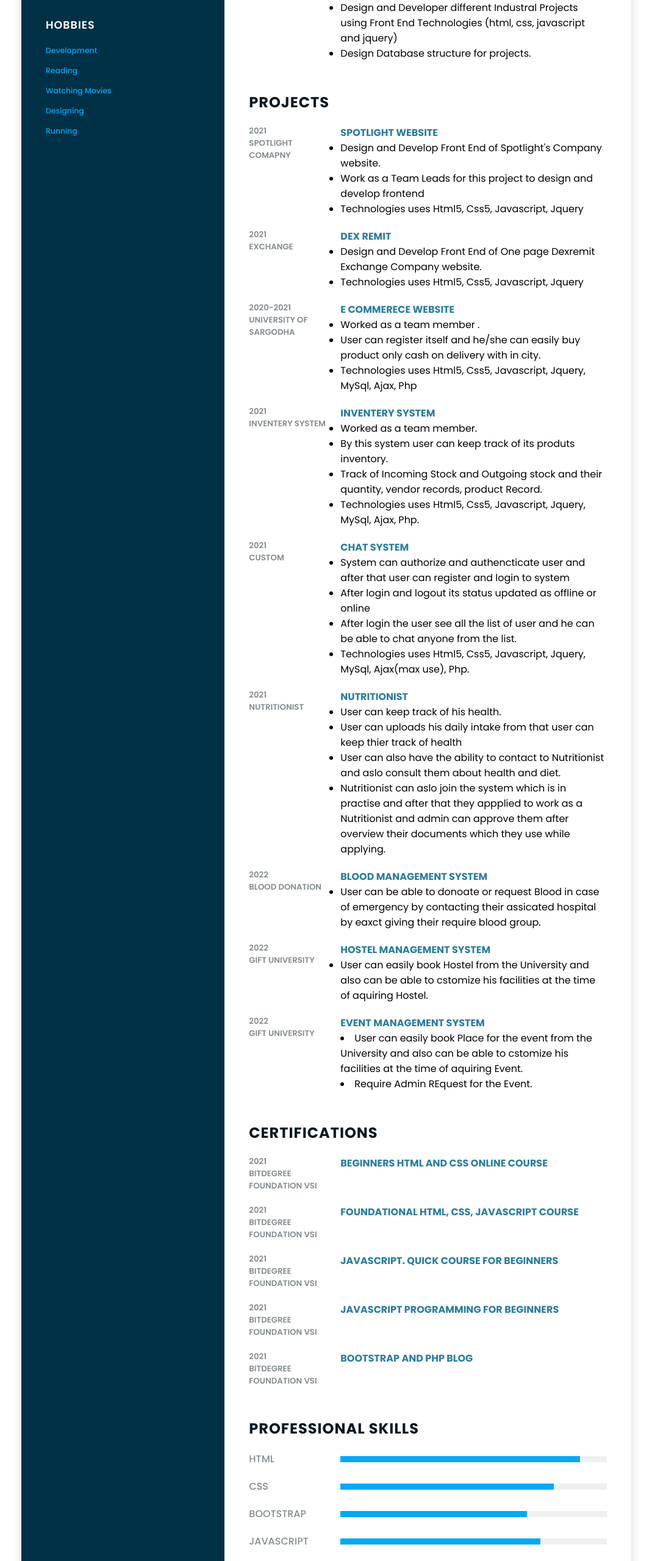
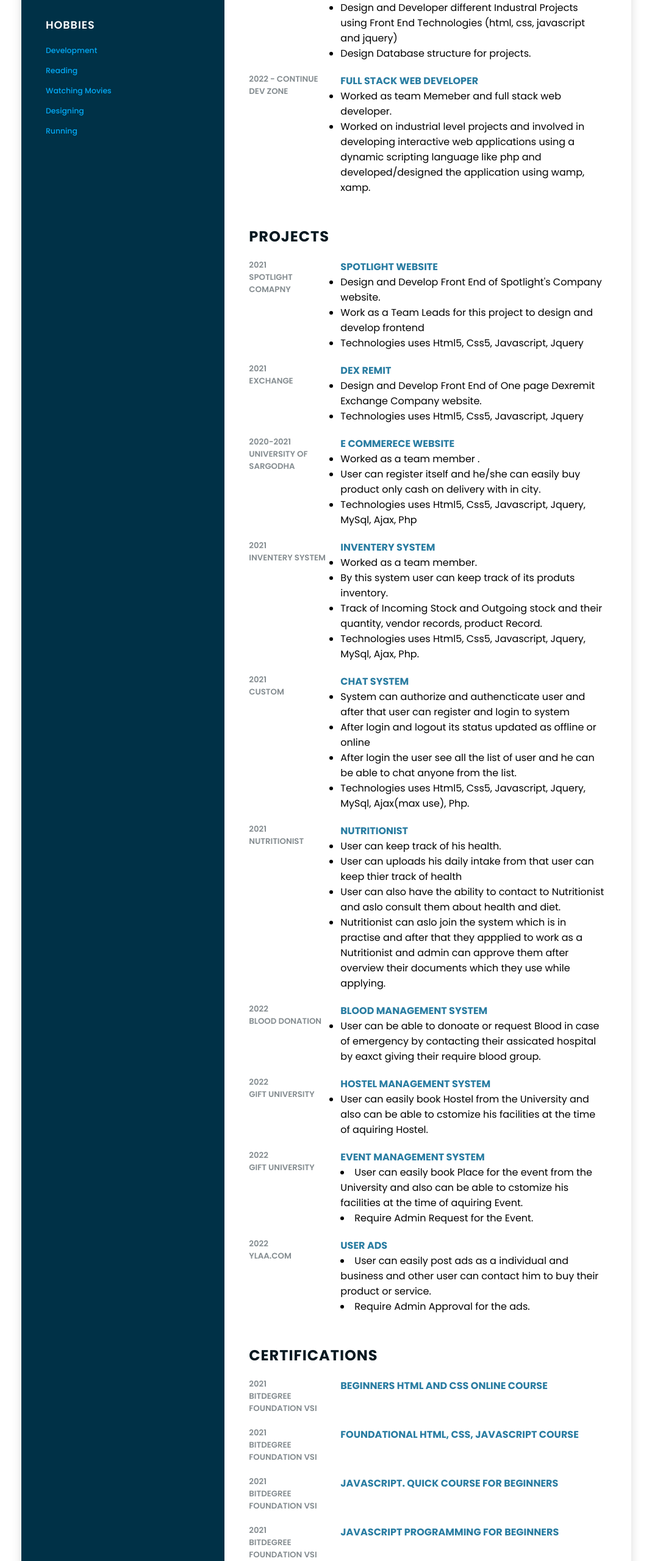
Before and after one commit to CaptainArslan/cv.github.io, a plain HTML site: page index.html in a window 1280 px wide. Shown: the part 980-3540 px from the top of the page at 61% size, without its empty margins (105-1174 px from the left). Drawn offline with Linux system fonts and the light colour scheme.

Commit message:
update index.html
Updated

```diff
--- a/index.html
+++ b/index.html
@@ -8,8 +8,10 @@
     <title>CV</title>
     <link rel="preconnect" href="https://fonts.googleapis.com">
     <link rel="preconnect" href="https://fonts.gstatic.com" crossorigin>
-    <link href="https://fonts.googleapis.com/css2?family=Poppins:wght@100;200;300;400;500;600;700;900&display=swap" rel="stylesheet">
-    <link rel="stylesheet" href="https://pro.fontawesome.com/releases/v5.10.0/css/all.css" integrity="sha384-AYmEC3Yw5cVb3ZcuHtOA93w35dYTsvhLPVnYs9eStHfGJvOvKxVfELGroGkvsg+p" crossorigin="anonymous" />
+    <link href="https://fonts.googleapis.com/css2?family=Poppins:wght@100;200;300;400;500;600;700;900&display=swap"
+        rel="stylesheet">
+    <link rel="stylesheet" href="https://pro.fontawesome.com/releases/v5.10.0/css/all.css"
+        integrity="sha384-AYmEC3Yw5cVb3ZcuHtOA93w35dYTsvhLPVnYs9eStHfGJvOvKxVfELGroGkvsg+p" crossorigin="anonymous" />
     <link rel="stylesheet" href="style.css">
 </head>
 
@@ -121,9 +123,12 @@
                 </p>
                     <br><br><br><br> -->
                 <p>
-                    To become an important resource for an organization that provides challenges, make positive contribution towards the
-                    given position, increase the wealth of the organization and my professional skills to enhance my professional growth in the respected
-                    field. To secure a challenging position in a reputable organization to expand my learnings, knowledge, and skills.
+                    To become an important resource for an organization that provides challenges, make positive
+                    contribution towards the
+                    given position, increase the wealth of the organization and my professional skills to enhance my
+                    professional growth in the respected
+                    field. To secure a challenging position in a reputable organization to expand my learnings,
+                    knowledge, and skills.
                 </p>
             </div>
 
@@ -142,7 +147,8 @@
                         <ul>
                             <li>Worked as team member in developing Front end of Website and Web apps.</li>
                             <li>Mainly design to provide platorm for an easy interacton between user and system.</li>
-                            <li>Design websites using Front-End Technologies Html, Css, Bootsrap, JavaScript and Jquery.</li>
+                            <li>Design websites using Front-End Technologies Html, Css, Bootsrap, JavaScript and Jquery.
+                            </li>
                         </ul>
                     </div>
                 </div>
@@ -186,10 +192,28 @@
                                 Design and Developer different Industral Projects.
                             </li>
                             <li>
-                                Design and Developer different Industral Projects using Front End Technologies (html, css, javascript and jquery)
+                                Design and Developer different Industral Projects using Front End Technologies (html,
+                                css, javascript and jquery)
                             </li>
                             <li>
                                 Design Database structure for projects.
+                            </li>
+                        </ul>
+                    </div>
+                </div>
+                <div class="box">
+                    <div class="year_company">
+                        <h5>2022 - Continue</h5>
+                        <h5>Dev Zone</h5>
+                    </div>
+                    <div class="text">
+                        <h4>Full Stack Web developer</h4>
+                        <ul>
+                            <li>Worked as team Memeber and full stack web developer.</li>
+                            <li>
+                                Worked on industrial level projects and involved in developing
+                                interactive web applications using a dynamic scripting language like php
+                                and developed/designed the application using wamp, xamp.
                             </li>
                         </ul>
                     </div>
@@ -238,7 +262,8 @@
                         <h4>E Commerece Website</h4>
                         <ul>
                             <li>Worked as a team member .</li>
-                            <li> User can register itself and he/she can easily buy product only cash on delivery with in city.</li>
+                            <li> User can register itself and he/she can easily buy product only cash on delivery with
+                                in city.</li>
                             <li>Technologies uses Html5, Css5, Javascript, Jquery, MySql, Ajax, Php</li>
                         </ul>
                     </div>
@@ -253,7 +278,8 @@
                         <ul>
                             <li>Worked as a team member.</li>
                             <li>By this system user can keep track of its produts inventory.</li>
-                            <li>Track of Incoming Stock and Outgoing stock and their quantity, vendor records, product Record.</li>
+                            <li>Track of Incoming Stock and Outgoing stock and their quantity, vendor records, product
+                                Record.</li>
                             <li>Technologies uses Html5, Css5, Javascript, Jquery, MySql, Ajax, Php.</li>
                         </ul>
                     </div>
@@ -266,9 +292,11 @@
                     <div class="text">
                         <h4>Chat System</h4>
                         <ul>
-                            <li>System can authorize and authencticate user and after that user can register and login to system</li>
+                            <li>System can authorize and authencticate user and after that user can register and login
+                                to system</li>
                             <li>After login and logout its status updated as offline or online</li>
-                            <li>After login the user see all the list of user and he can be able to chat anyone from the list.</li>
+                            <li>After login the user see all the list of user and he can be able to chat anyone from the
+                                list.</li>
                             <li>Technologies uses Html5, Css5, Javascript, Jquery, MySql, Ajax(max use), Php.</li>
                         </ul>
                     </div>
@@ -284,8 +312,11 @@
                         <ul>
                             <li>User can keep track of his health.</li>
                             <li>User can uploads his daily intake from that user can keep thier track of health</li>
-                            <li>User can also have the ability to contact to Nutritionist and aslo consult them about health and diet.</li>
-                            <li>Nutritionist can aslo join the system which is in practise and after that they appplied to work as a  Nutritionist and admin can approve them after overview their documents which they use while applying.</li>
+                            <li>User can also have the ability to contact to Nutritionist and aslo consult them about
+                                health and diet.</li>
+                            <li>Nutritionist can aslo join the system which is in practise and after that they appplied
+                                to work as a Nutritionist and admin can approve them after overview their documents
+                                which they use while applying.</li>
                         </ul>
                     </div>
                 </div>
@@ -298,7 +329,8 @@
                     <div class="text">
                         <h4>Blood Management System</h4>
                         <ul>
-                            <li>User can be able to donoate or request Blood in case of emergency by contacting their assicated hospital by eaxct giving their require blood group.</li>
+                            <li>User can be able to donoate or request Blood in case of emergency by contacting their
+                                assicated hospital by eaxct giving their require blood group.</li>
                         </ul>
                     </div>
                 </div>
@@ -311,7 +343,8 @@
                     <div class="text">
                         <h4>Hostel Management System</h4>
                         <ul>
-                            <li>User can easily book Hostel from the University and also can be able to cstomize his facilities at the time of aquiring Hostel.</li>
+                            <li>User can easily book Hostel from the University and also can be able to cstomize his
+                                facilities at the time of aquiring Hostel.</li>
                         </ul>
                     </div>
                 </div>
@@ -323,8 +356,20 @@
                     </div>
                     <div class="text">
                         <h4>Event Management System</h4>
-                        <li>User can easily book Place for the event from the University and also can be able to cstomize his facilities at the time of aquiring Event.</li>
-                        <li>Require Admin REquest for the Event.</li>
+                        <li>User can easily book Place for the event from the University and also can be able to
+                            cstomize his facilities at the time of aquiring Event.</li>
+                        <li>Require Admin Request for the Event.</li>
+                    </div>
+                </div>
+                <div class="box">
+                    <div class="year_company">
+                        <h5>2022</h5>
+                        <h5>Ylaa.com</h5>
+                    </div>
+                    <div class="text">
+                        <h4>User Ads</h4>
+                        <li>User can easily post ads as a individual and business and other user can contact him to buy their product or service.</li>
+                        <li>Require Admin Approval for the ads.</li>
                     </div>
                 </div>
             </div>
@@ -448,6 +493,18 @@
                         <div style="width: 60%;"></div>
                     </div>
                 </div>
+                <div class="box">
+                    <h4>laravel</h4>
+                    <div class="percent">
+                        <div style="width: 50%;"></div>
+                    </div>
+                </div>
+                <div class="box">
+                    <h4>Magento Admin Panel</h4>
+                    <div class="percent">
+                        <div style="width: 40%;"></div>
+                    </div>
+                </div>
             </div>
 
             <!-- <div class="about interest">
```
